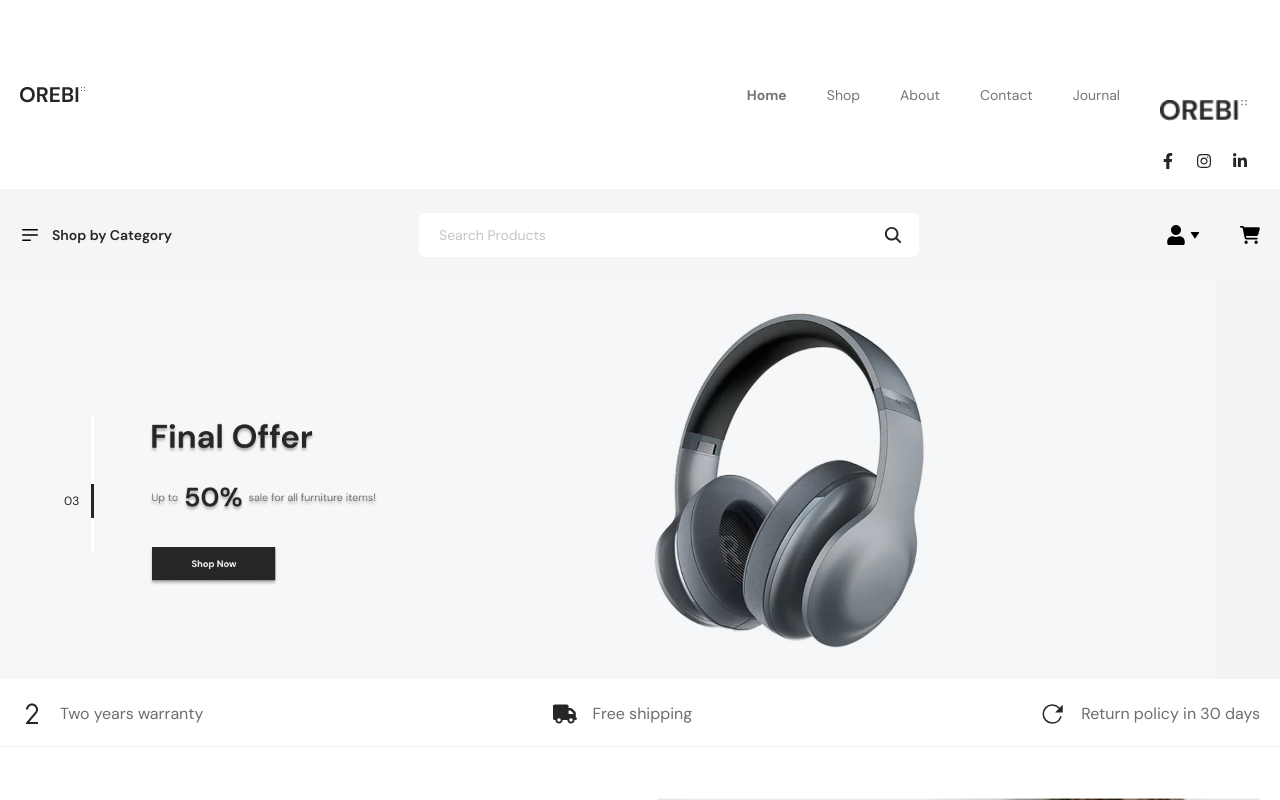
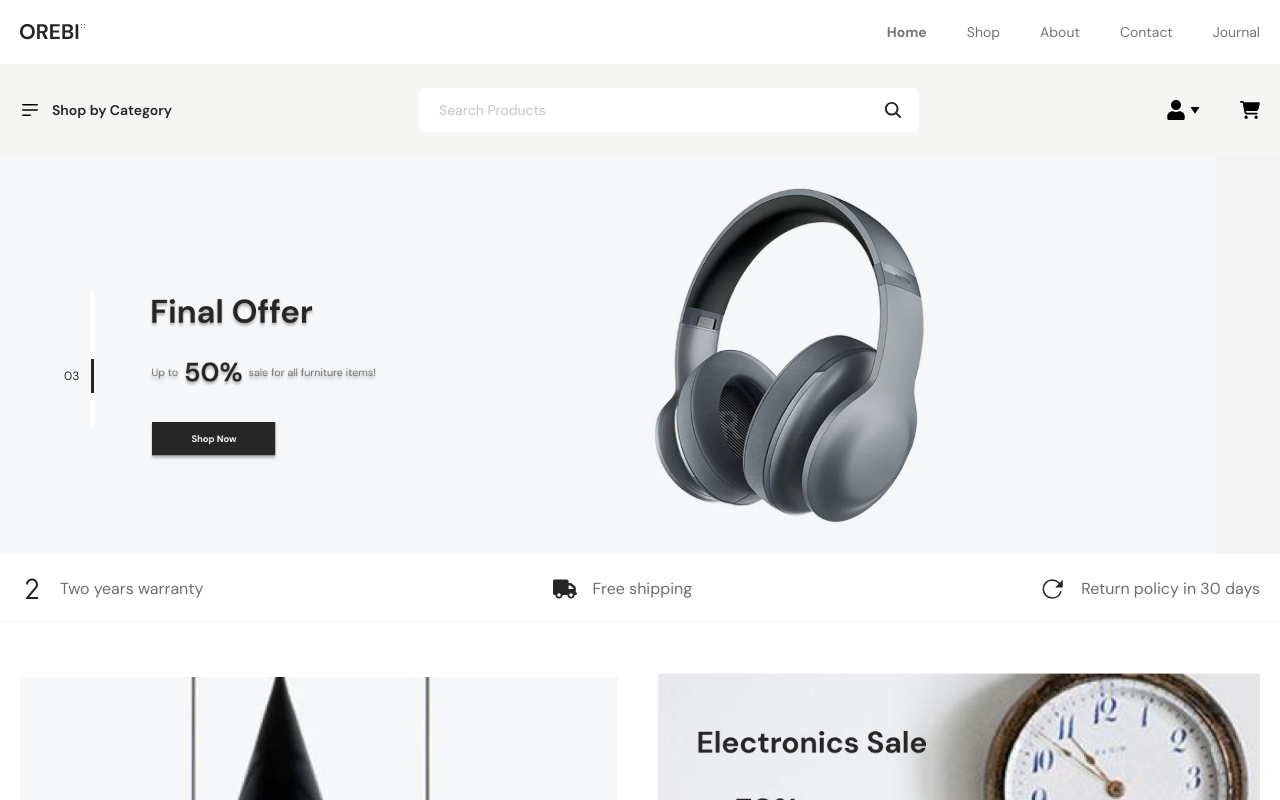
Before and after one commit to SomorMk/Orebi-Ecommerce, a React (Vite) app: page / in a window 1280 px wide. Shown: the top 800 px of the page. Built offline with nearby package versions, Linux system fonts and the light colour scheme.

Commit message:
Navbar Bug Fixed

```diff
--- a/src/Components/Navbar.jsx
+++ b/src/Components/Navbar.jsx
@@ -59,7 +59,7 @@ const Navbar = () => {
                                 <ListItem className='my-2 sm:my-0'>
                                     <Link to='/journal' onClick={navModalControl} className={`text-sm text-secondary font-dm hover:font-bold duration-300 ${currentActive == '/journal' && 'text-black text-base font-bold'}`}>Journal</Link>
                                 </ListItem>
-                                <div className='text-center mt-20'>
+                                <div className='text-center mt-20 sm:hidden'>
                                     <Image src='images/logo.png' alt='Site Logo' className='w-[100px]' />
                                     <ul className='flex gap-x-5 mt-8'>
                                         <li><Link><FaFacebookF className='text-sm lg:text-base text-primary hover:scale-125 duration-300' /></Link></li>
```
